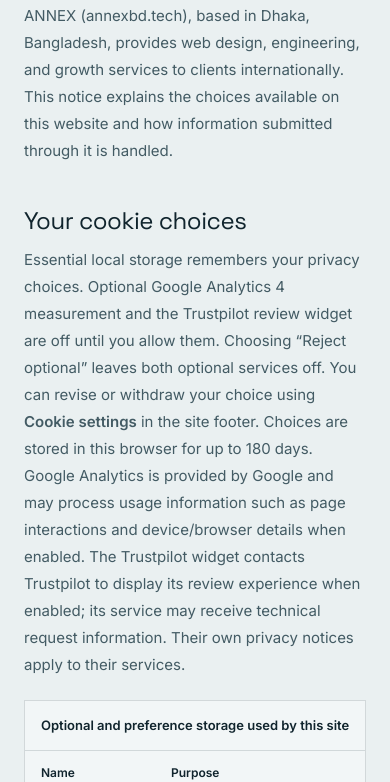
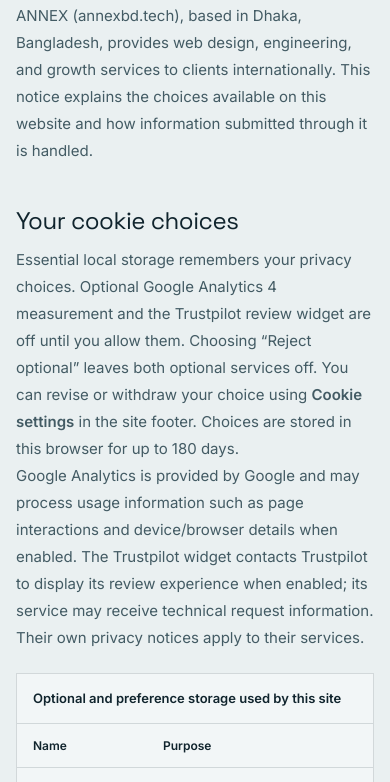
Before and after one commit to yaratul2005/annex, a website: page privacy.html in a window 390 px wide. Shown: the part 243-1025 px from the top of the page. Drawn offline with Linux system fonts and the light colour scheme.

Commit message:
fix: make mobile sections and estimator full width

```diff
--- a/css/styles.css
+++ b/css/styles.css
@@ -1482,10 +1482,15 @@ body.nav-open, body.consent-open { overflow: hidden; }
 :focus-visible { outline-color:var(--accent-bright); }
 @media (max-width:767px) {
   :root { --section-v-mobile:66px; }
-  /* Let the document and its sections follow their containing block. */
-  html, body { min-width:0; }
-  .site-header, main, main > section { min-width:0; }
-  .site-container, .estimator-layout, .estimator-inputs, .estimator-output { min-width:0; }
+  html, body { width:100%; min-width:0; }
+  .site-header, main, main > section { width:100%; min-width:0; }
+  .site-container {
+    width:100%;
+    max-width:none;
+    padding-left:16px;
+    padding-right:16px;
+  }
+  .estimator-layout, .estimator-inputs, .estimator-output { width:100%; min-width:0; }
   .header-inner { height:68px; }
   section[id] { scroll-margin-top: 84px; }
   .header-logo img { height:27px; }
```
